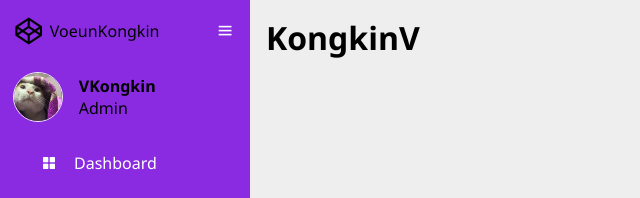
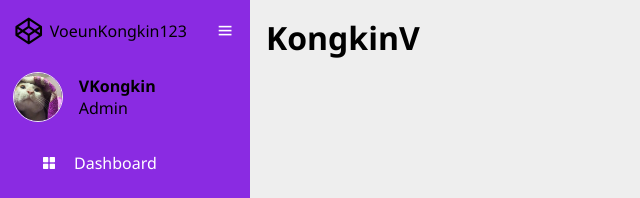
Before and after one commit to VKongkin/publicRepo, a plain HTML site: page index.html in a window 1280 px wide. Both pictures are taken after a click on the icon 40 px from the left and 31 px from the top of the page. Shown: the top 198 px of the page, 0-640 px from the left. Drawn offline with nearby package versions, Linux system fonts and the light colour scheme.

Commit message:
Update index.html

```diff
--- a/index.html
+++ b/index.html
@@ -13,7 +13,7 @@
         <div class="top">
             <div class="logo">
                 <i class="bx bxl-codepen"></i>
-                <span>VoeunKongkin</span>
+                <span>VoeunKongkin123</span>
             </div>
             <i class="bx bx-menu" id="btn"></i>
         </div>
```
